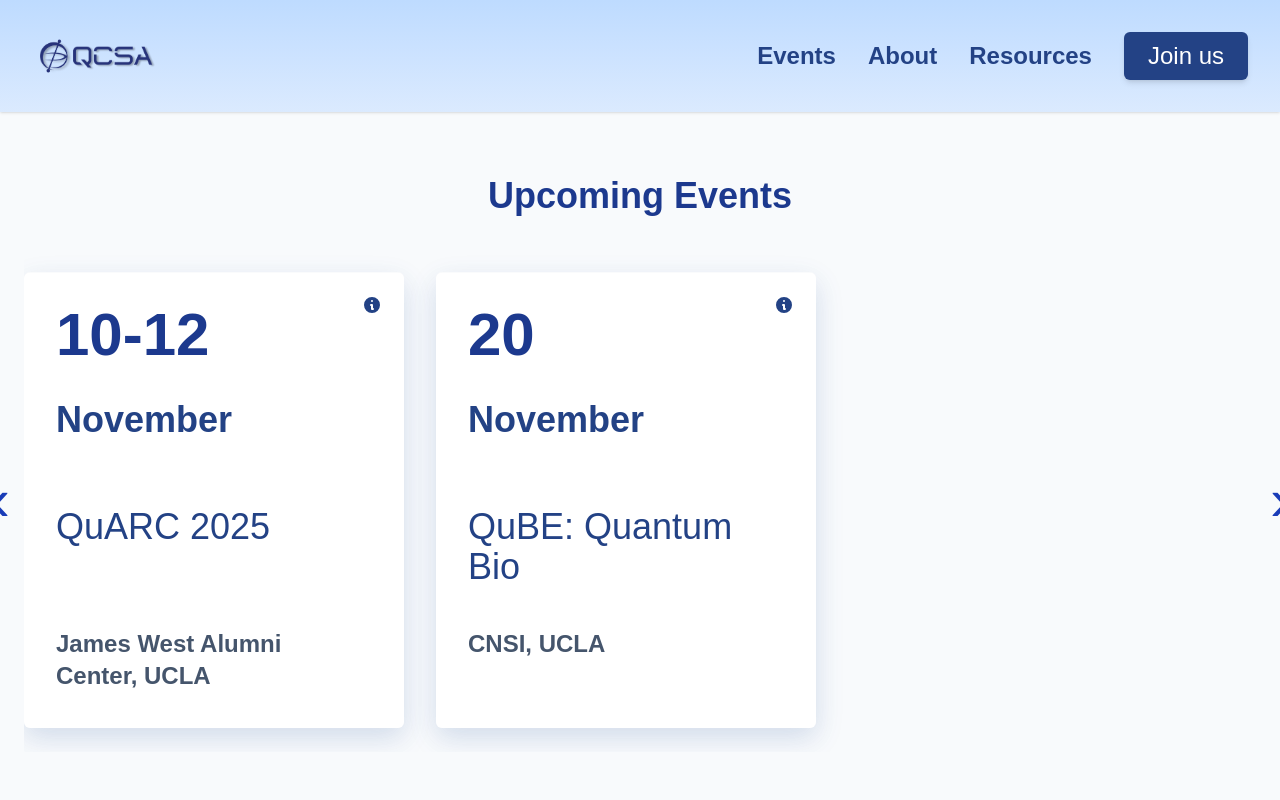
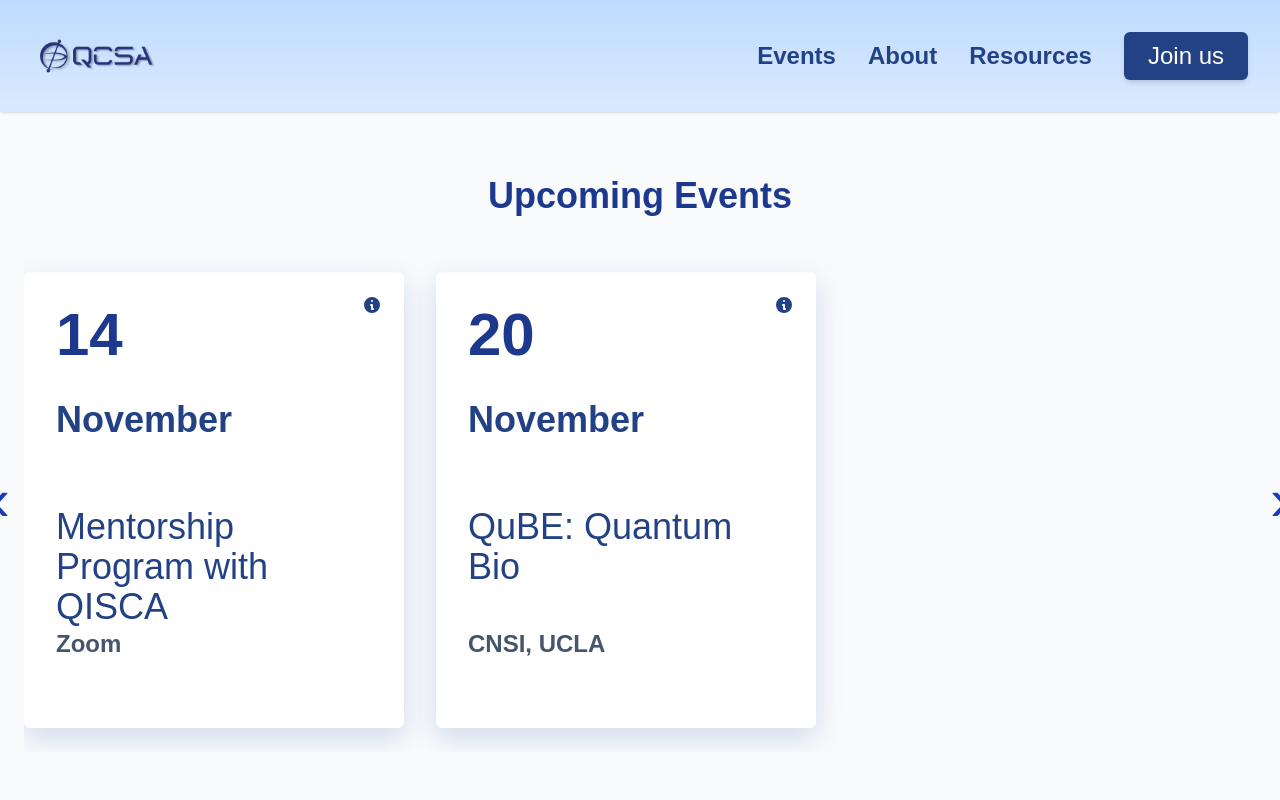
Before and after one commit to qcsa-at-ucla/qcsa, a Next.js app: page /events in a window 1280 px wide. Shown: the top 800 px of the page. Built offline with nearby package versions, Linux system fonts and the light colour scheme; a web font is replaced by a local one.

Commit message:
removed quarc from current events; added mentorship event in the upcoming event

```diff
--- a/src/app/events/page.tsx
+++ b/src/app/events/page.tsx
@@ -9,13 +9,13 @@ import { motion } from 'framer-motion';
 
 const eventsData = [
 	{
-		datePrimary: "10-12",
+		datePrimary: "14",
 		dateSecondary: "November",
-		title: "QuARC 2025",
-		location: "James West Alumni Center, UCLA",
-		time: "Multi-Day Conference",
-		description: "The Quantum Architecture Conference (QuARC) 2025 brings together researchers, students, and industry professionals to explore the latest advances in quantum computing architecture. The conference includes keynote presentations, technical sessions, poster presentations, and networking events. Don't miss this premier gathering of the quantum computing community!",
-		link: "https://quarc.squarespace.com/",
+		title: "Mentorship Program with QISCA",
+		location: "Zoom",
+		time: "7:00 PM (PST)",
+		description: "Mentorship Program joint with QISCA, the Korean Quantum Computing Club, to connect with experienced mentors in quantum computing and get guidance on your quantum journey!",
+		link: "https://docs.google.com/forms/d/e/1FAIpQLScYwmQ5A6_YCOM-jSDCUD1zY7WP900A4CWpnd9FTVCPw_qzFg/viewform?usp=send_form",
 	},
 	{
 		datePrimary: "20",
@@ -43,6 +43,13 @@ export default function EventsPage() {
 	const [selectedPast, setSelectedPast] = useState<PastEvent | null>(null);
 
 	const pastEvents: PastEvent[] = [
+		{
+			title: 'QuARC 2025',
+			date: '11/10-12/2025',
+			excerpt: 'The Quantum Architecture Conference (QuARC) 2025 brought together researchers, students, and industry professionals to explore the latest advances in quantum computing architecture.',
+			href: 'https://quarc.squarespace.com/',
+			content: `The Quantum Architecture Conference (QuARC) 2025 brought together researchers, students, and industry professionals to explore the latest advances in quantum computing architecture. The conference featured keynote presentations, technical sessions, poster presentations, and networking events. It was a premier gathering of the quantum computing community at the James West Alumni Center, UCLA.`,
+		},
 		{
 			title: 'Qiskit Fall Fest',
 			date: '10/18-19/2025',
```
Also changed, not shown: src/app/mentorship/page.tsx (deleted).
